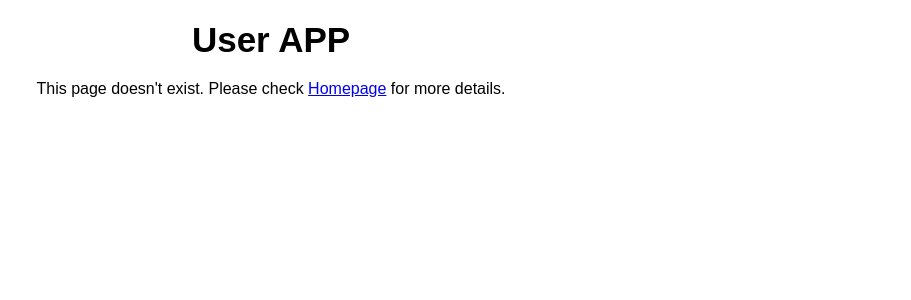
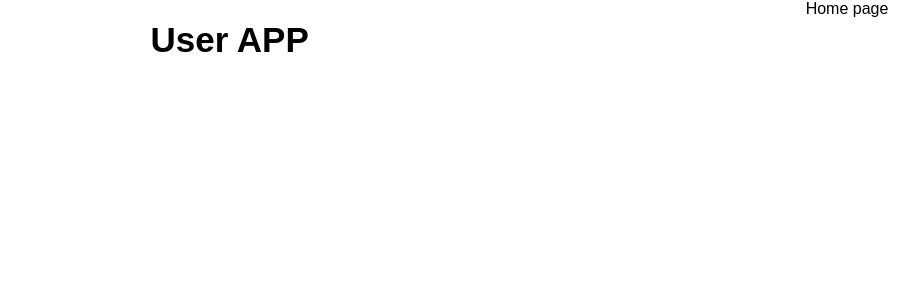
Before and after one commit to kgeetanjali21/user-detail-app, a React (Create React App) app: page /home in a window 1280 px wide. Shown: the top 300 px of the page, without its empty margins (369-1280 px from the left). Built offline with nearby package versions, Linux system fonts and the light colour scheme.

Commit message:
Homepage added

```diff
--- a/src/App.js
+++ b/src/App.js
@@ -4,6 +4,7 @@ import ErrorPage from './components/ErrorPage';
 import './assets/styles/index.scss';
 import { BrowserRouter as Router, Switch, Route } from 'react-router-dom';
 import Register from './components/Register';
+import Home from './components/Home';
 
 function App() {
   return (
@@ -13,6 +14,7 @@ function App() {
         <Switch>
           <Route path='/' exact component={LogIn} />
           <Route path='/register' exact component={Register} />
+          <Route path='/home' exact component={Home} />
           <Route component={ErrorPage} />
         </Switch>
       </div>
--- /dev/null
+++ b/src/components/Home.js
@@ -0,0 +1,11 @@
+import React, { Component } from 'react';
+
+class Home extends Component {
+    render() {
+        return (
+            <h2>Home page</h2>
+        )
+    }
+}
+
+export default Home;
--- a/src/components/Register.js
+++ b/src/components/Register.js
@@ -31,7 +31,7 @@ class Register extends Component {
     }
 
     componentDidMount() {
-        axios.get(`https://my-json-server.typicode.com/kgeetanjali21/user-detail-app/users`).then(res => {
+        axios.get(`http://localhost:3001/users`).then(res => {
             this.setState({
                 dataLength: res.data.length + 1,
                 usrData: res.data
@@ -211,7 +211,7 @@ class Register extends Component {
         } = this.state;
 
         if(!error) {
-            axios.post(`https://my-json-server.typicode.com/kgeetanjali21/user-detail-app/users`, {
+            axios.post(`http://localhost:3001/users`, {
                 name,
                 phone,
                 email,
@@ -225,7 +225,7 @@ class Register extends Component {
     handleSubmit(e) {
         e.preventDefault();
 
-        axios.get(`https://my-json-server.typicode.com/kgeetanjali21/user-detail-app/users`).then(res => {
+        axios.get(`http://localhost:3001/users`).then(res => {
             this.setState({
                 dataLength: res.data.length + 1,
                 usrData: res.data
```
